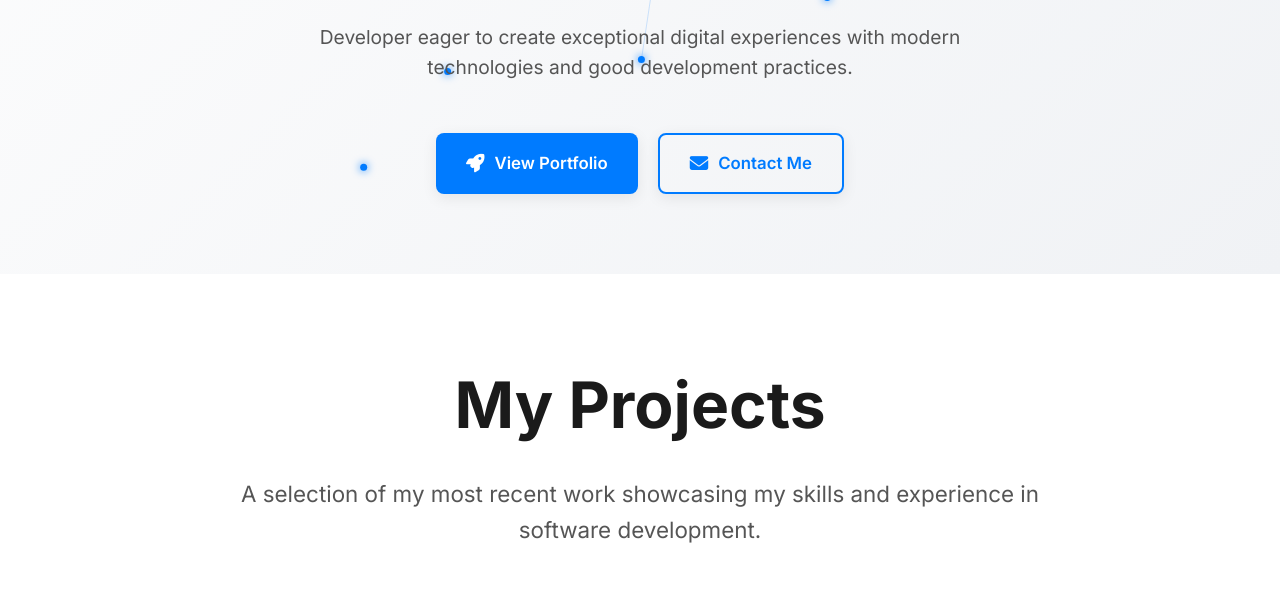
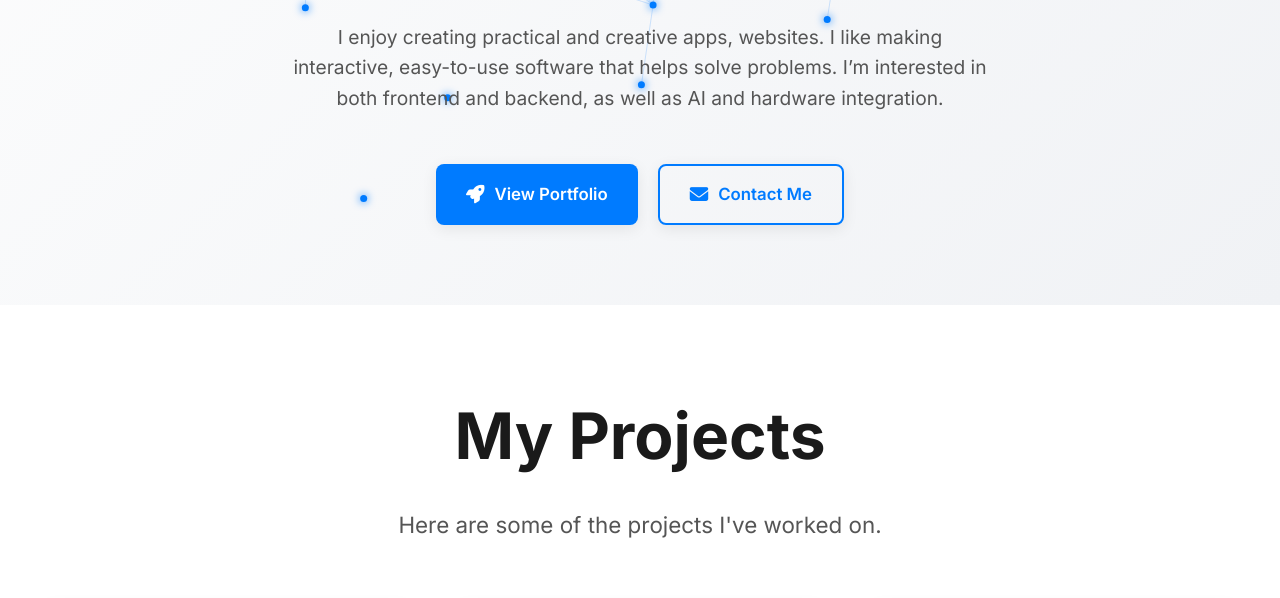
Before and after one commit to julencruz/personal-portfolio, a plain HTML site: page index.html in a window 1280 px wide. Shown: the part 656-1254 px from the top of the page. Drawn offline with Linux system fonts and the light colour scheme.

Commit message:
fix phrases

```diff
--- a/index.html
+++ b/index.html
@@ -52,8 +52,7 @@
       <h1 data-i18n="heroGreeting">Hola, soy <span>Julen Cruz Gómez</span></h1>
       <p class="hero-subtitle" data-i18n="heroSubtitle">Futuro Ingeniero de Software</p>
       <p class="hero-description" data-i18n="heroDescription">
-        Desarrollador con ganas de crear experiencias digitales excepcionales
-        con tecnologías modernas y buenas prácticas de desarrollo.
+        Me gusta crear apps y webs prácticas y creativas. Disfruto haciendo software interactivo y fácil de usar que ayude a resolver problemas. Me interesa tanto el frontend y el backend como la IA y la integración con hardware.
       </p>
       <div class="hero-buttons">
         <a href="#projects" class="cta-button primary">
@@ -71,8 +70,7 @@
   <section id="projects" class="section">
     <h2 class="section-title" data-i18n="projectsTitle">Mis Proyectos</h2>
     <p class="section-subtitle" data-i18n="projectsSubtitle">
-      Una selección de mis trabajos más recientes que demuestran mis habilidades
-      y experiencia en desarrollo de software.
+      Estos son algunos de los proyectos en los que he trabajado.
     </p>
 
     <div class="projects-grid">
@@ -237,7 +235,7 @@
   <section id="skills" class="section section-dark">
     <h2 class="section-title" data-i18n="skillsTitle">Mis Habilidades</h2>
     <p class="section-subtitle" data-i18n="skillsSubtitle">
-      Tecnologías y herramientas que se utilizar y aplico en mis proyectos.
+      Tecnologías y herramientas que sé utilizar.
     </p>
 
     <div class="skills-grid">
@@ -321,10 +319,9 @@
 </section>
 
   <section id="contact" class="section section-dark">
-    <h2 class="section-title" data-i18n="contactTitle">¿Trabajamos Juntos?</h2>
+    <h2 class="section-title" data-i18n="contactTitle">¡Trabajemos Juntos!</h2>
     <p class="section-subtitle" data-i18n="contactSubtitle">
-      Estoy siempre abierto a nuevos proyectos y oportunidades interesantes.
-      ¡No dudes en contactarme!
+      Estoy siempre abierto a nuevos proyectos y ideas interesantes.
     </p>
 
     <div class="contact-container">
--- a/js/script.js
+++ b/js/script.js
@@ -10,11 +10,11 @@ document.addEventListener('DOMContentLoaded', () => {
             navContact: "Contacto",
             heroGreeting: "Hola, soy <span>Julen Cruz Gómez</span>",
             heroSubtitle: "Futuro Ingeniero de Software",
-            heroDescription: "Desarrollador con ganas de crear experiencias digitales excepcionales con tecnologías modernas y buenas prácticas de desarrollo.",
+            heroDescription: "Me gusta crear apps y webs prácticas y creativas. Disfruto haciendo software interactivo y fácil de usar que ayude a resolver problemas. Me interesa tanto el frontend y el backend como la IA y la integración con hardware.",
             heroPortfolio: "Ver Portfolio",
             heroContact: "Contactar",
-            projectsTitle: "Proyectos Destacados",
-            projectsSubtitle: "Una selección de mis trabajos más recientes que demuestran mis habilidades y experiencia en desarrollo de software.",
+            projectsTitle: "Mis Proyectos",
+            projectsSubtitle: "Estos son algunos de los proyectos en los que he trabajado. ",
             project1Title: "MuscleApp",
             project1Description: "Aplicación móvil para seguimiento de rutinas deportivas creadas por usuarios con sincronización en la nube y análisis de progreso.",
             project2Title: "Queens - Testing",
@@ -31,7 +31,7 @@ document.addEventListener('DOMContentLoaded', () => {
             viewCode: "Código",
             allProjects: "Ver todos mis proyectos en GitHub",
             skillsTitle: "Mis Habilidades",
-            skillsSubtitle: "Tecnologías y herramientas que domino y utilizo en mis proyectos.",
+            skillsSubtitle: "Tecnologías y herramientas que sé utilizar.",
             skillsLanguages: "Lenguajes de Programación",
             skillsFrontend: "Frontend",
             skillsBackend: "Backend y Bases de Datos",
@@ -43,8 +43,8 @@ document.addEventListener('DOMContentLoaded', () => {
             trajectory1Title: "Grado en Ingeniería Informática",
             trajectory1University: "Universitat Autònoma de Barcelona (UAB)",
             trajectory1Description: "Actualmente estoy cursando cuarto curso de Ingeniería Informática en la Universidad Autónoma de Barcelona. Realicé la mención de Ingeniería de Software. Enfocado en desarrollar software mantenible y de calidad y la cooperación entre software y hardware.",
-            contactTitle: "¿Trabajamos Juntos?",
-            contactSubtitle: "Estoy siempre abierto a nuevos proyectos y oportunidades interesantes. ¡No dudes en contactarme!",
+            contactTitle: "¡Trabajemos Juntos!",
+            contactSubtitle: "Estoy siempre abierto a nuevos proyectos y ideas interesantes.",
             contactEmail: "Email",
             contactLinkedIn: "LinkedIn",
             contactGitHub: "GitHub",
@@ -61,11 +61,11 @@ document.addEventListener('DOMContentLoaded', () => {
             navContact: "Contact",
             heroGreeting: "Hi, I'm <span>Julen Cruz Gómez</span>",
             heroSubtitle: "Future Software Engineer",
-            heroDescription: "Developer eager to create exceptional digital experiences with modern technologies and good development practices.",
+            heroDescription: "I enjoy creating practical and creative apps, websites. I like making interactive, easy-to-use software that helps solve problems. I’m interested in both frontend and backend, as well as AI and hardware integration.",
             heroPortfolio: "View Portfolio",
             heroContact: "Contact Me",
             projectsTitle: "My Projects",
-            projectsSubtitle: "A selection of my most recent work showcasing my skills and experience in software development.",
+            projectsSubtitle: "Here are some of the projects I've worked on.",
             project1Title: "MuscleApp",
             project1Description: "Mobile application for tracking sports user-created routines with cloud synchronization and progress analysis.",
             project2Title: "Queens - Testing",
@@ -82,7 +82,7 @@ document.addEventListener('DOMContentLoaded', () => {
             viewCode: "Code",
             allProjects: "View all my projects on GitHub",
             skillsTitle: "My Skills",
-            skillsSubtitle: "Technologies and tools I master and use in my projects.",
+            skillsSubtitle: "Technologies and tools I can use.",
             skillsLanguages: "Programming Languages",
             skillsFrontend: "Frontend",
             skillsBackend: "Backend and Databases",
@@ -94,8 +94,8 @@ document.addEventListener('DOMContentLoaded', () => {
             trajectory1Title: "Degree in Computer Engineering",
             trajectory1University: "Universitat Autònoma de Barcelona (UAB)",
             trajectory1Description: "Currently studying the fourth year of Computer Engineering at the Autonomous University of Barcelona. I made the mention of Software Engineering. Focused on developing maintainable and quality software and the cooperation between software and hardware.",
-            contactTitle: "Let's Work Together?",
-            contactSubtitle: "I'm always open to new projects and interesting opportunities. Don't hesitate to contact me!",
+            contactTitle: "Let's Work Together!",
+            contactSubtitle: "I'm always open to new projects and interesting ideas",
             contactEmail: "Email",
             contactLinkedIn: "LinkedIn",
             contactGitHub: "GitHub",
```
